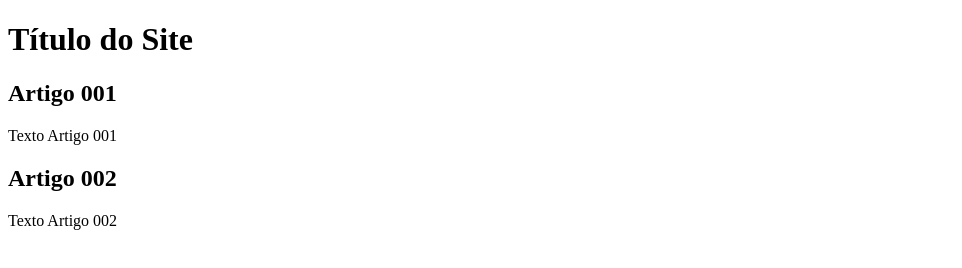
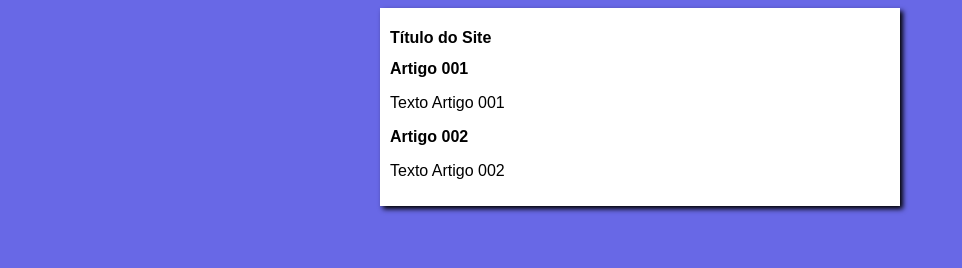
Before and after one commit to riantsy/projeto-site, a plain HTML site: page index.html in a window 1280 px wide. Shown: the whole page, without its empty margins (0-962 px from the left). Drawn offline with Linux system fonts and the light colour scheme.

Commit message:
iniciei o desing

```diff
--- /dev/null
+++ b/estilos/style.css
@@ -0,0 +1,17 @@
+* {
+    font-family: Arial, Helvetica, sans-serif;
+    font-size: 16px;
+
+}
+
+body {
+    background-color: #6868e6;
+}
+
+main {
+    background-color: white;
+    width: 500px;
+    margin: auto;
+    padding: 10px;
+    box-shadow: 3px 3px 5px black;
+}
--- a/index.html
+++ b/index.html
@@ -4,6 +4,7 @@
     <meta charset="UTF-8">
     <meta name="viewport" content="width=device-width, initial-scale=1.0">
     <title>Título do Site</title>
+    <link rel="stylesheet" href="estilos/style.css">
 </head>
 <body>
     <main>
```
